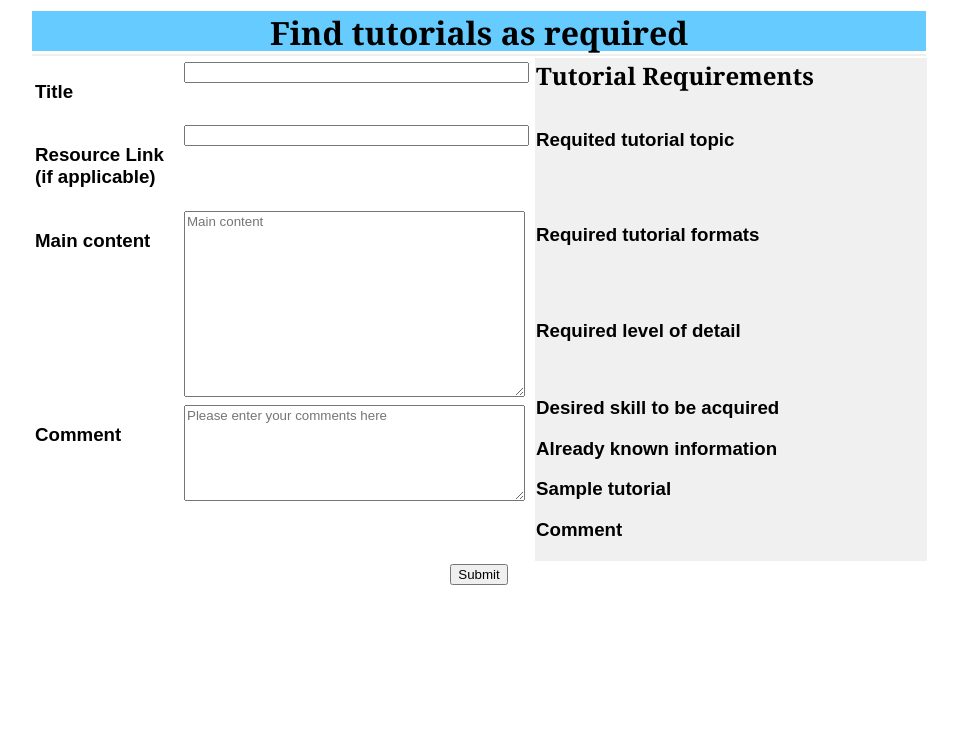
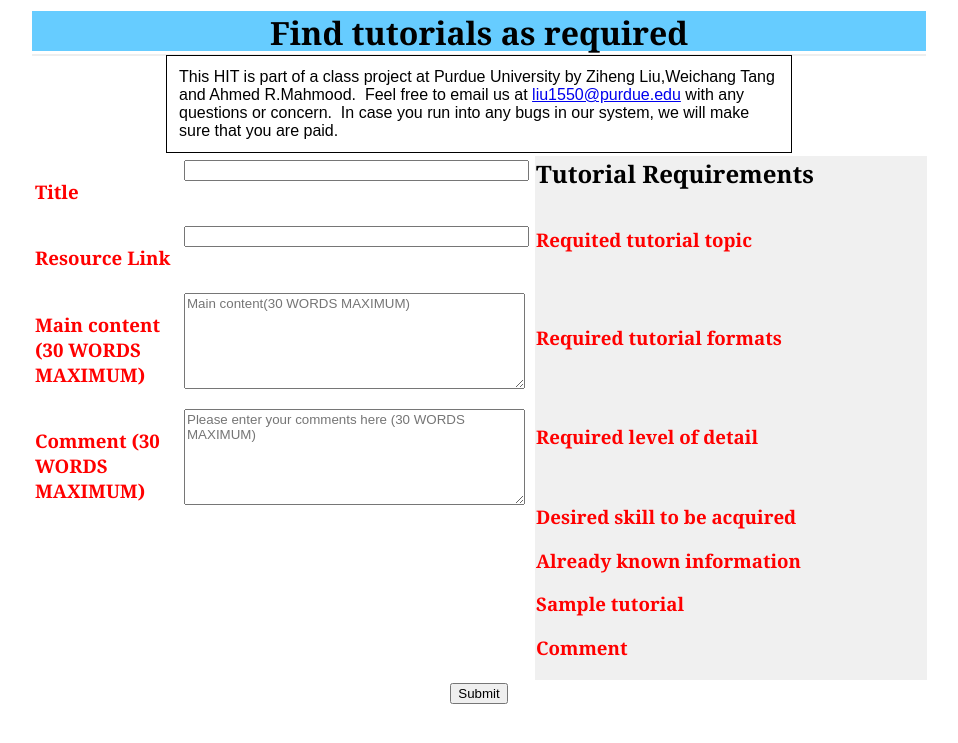
Before and after one commit to ahmedrefaatmahmood/crowdpoweredtutorialfinder, a Flask app: template templates/tutorialcollection.html in a window 1280 px wide. Shown: the top 743 px of the page, without its empty margins (161-1119 px from the left). Run offline with Flask 2, Linux system fonts and the light colour scheme; the template is opened without the code that fills it, so the values that code supplies are empty; some libraries are stand-ins or nearby versions.

Commit message:
fix several bugs

```diff
--- a/crowdlib_settings.py
+++ b/crowdlib_settings.py
@@ -2,7 +2,7 @@
 from crowdlib import settings as cls
 import os
 #SERVICE TYPE
-cls.service_type = "sandbox"
+cls.service_type = "production"
 
 #AWS ACCOUNT INFO
 cls.aws_account_id = ""
@@ -15,7 +15,7 @@ cls.db_dir = os.path.abspath(os.path.expanduser("~/.crowdlib_data/"))
 cls.default_autopay_delay          = 60*60*48 #48 HOURS
 cls.default_reward                 = 0.02
 cls.default_lifetime               = 60*60*24*7 #ONE WEEK
-cls.default_max_assignments        =1
+cls.default_max_assignments        =5
 cls.default_time_limit             =60*30    #30 MINUTES
 cls.default_qualification_requirements = ()
 cls.default_requester_annotation   = ""
--- a/main.py
+++ b/main.py
@@ -25,7 +25,7 @@ URL_PERFIX='/%02d'%(PORT%100)
 
 # configuration
 DATABASE = 'sqlite_db'
-DEBUG = True
+DEBUG = False
 
 app = Flask(__name__)
 app.config.from_object(__name__)
@@ -96,7 +96,11 @@ def requester():
 	  request.form['comments'],crowdlib_settings.cls.default_max_assignments ,crowdlib_settings.cls.default_max_assignments ,crowdlib_settings.cls.default_max_assignments ,request.form['skillstolearn'])]
 	  db.executemany('insert into tasks values(?,?,?,?,?,?,?,?,?,?,?,?,?,?)',input)
 	  db.commit()
-	  hit_type = cl.create_hit_type(" Collect some tutorials?", "Collect some tutorials")
+	  hit_type = cl.create_hit_type(
+	      title = " Research project, Generous pay:Collect tutorials",
+          description = "Research Project, Collect testing tutorials",
+          reward = 1
+          )
 	  hit = hit_type.create_hit( url = "https://crowd.ecn.purdue.edu"+URL_PERFIX+"/collection/?taskId="+str(requester_count),  height = 800)
 	  return redirect("https://crowd.ecn.purdue.edu"+URL_PERFIX+"/task_result/?taskId="+str(requester_count))
 
@@ -177,9 +181,12 @@ def addTutorial():
 
 	global worker_count
 	index = int(taskId)-1
-	worker_count[index] = worker_count[index]+crowdlib_settings.cls.default_max_assignments
+   #worker_count[index] = worker_count[index]+crowdlib_settings.cls.default_max_assignments
 
-	hit_type = cl.create_hit_type("Comment vote on the following tutorial", "Comment on tutorials.")
+	hit_type = cl.create_hit_type(
+	     title = "Research Project Generous pay: Evaluate testing tutorials",
+		 description = "Comment on tutorials.",
+		 reward = 0.10)
 	hit = hit_type.create_hit( url = "https://crowd.ecn.purdue.edu"+URL_PERFIX+"/evaluating/?taskId="+str(taskId)+"&tutorialId="+str(tutorial_count), height = 800)
 
 	print "tutorial_count"+str(tutorial_count)
@@ -257,62 +264,67 @@ def viewtutorial():
 
 @app.route(URL_PERFIX+'/tutorialevaluating/',methods=['GET','POST'])
 def evaluatetutorial():
-	taskId = request.form.get('taskId')
-	tutorialId = request.form.get('tutorialId')
-	index = int(taskId)-1
+    taskId = request.form.get('taskId')
+    tutorialId = request.form.get('tutorialId')
+    index = int(taskId)-1
 
-	global worker_count
-	global voter_count
+    global worker_count
+    global voter_count
 
-	worker_count[index] = worker_count[index] -1
-	print 'worker_count'+str(worker_count)
+	#worker_count[index] = worker_count[index] -1
+    print 'worker_count'+str(worker_count)
 
-	db = get_db()
-	cur = db.execute('select * from tutorials where taskid=? and id= ? ',(taskId,tutorialId))
-	row = cur.fetchall()
-	yes_count = row[0][10]
-	no_count = row[0][11]
+    db = get_db()
+    cur = db.execute('select * from tutorials where taskid=? and id= ? ',(taskId,tutorialId))
+    row = cur.fetchall()
+    yes_count = row[0][10]
+    no_count = row[0][11]
 
-	print(request.form.get('turkSubmitTo'))
-	if request.form.get('vote')=='yes':
+    print(request.form.get('turkSubmitTo'))
+    if request.form.get('vote')=='yes':
 		yes_count=yes_count+1
 		print("yes_count"+str(yes_count))
 		db.execute('update tutorials set agree = ? where taskid= ? and id= ? ',(yes_count,taskId,tutorialId))
 		db.commit()
-	else:
+    else:
 		no_count=no_count+1
 		print("no_count"+str(no_count))
 		db.execute('update tutorials set disagree = ? where taskid= ? and id= ?',(no_count,taskId,tutorialId))
 		db.commit()
 
-	cur = db.execute('select sum(agree+disagree) from tutorials where taskid = ?',taskId)
-	row = cur.fetchall()
-	print ("total "+str(row[0][0]) +" votes")
-	if row[0][0]>=(crowdlib_settings.cls.default_max_assignments *crowdlib_settings.cls.default_max_assignments ):
-		print ("all tutorials has been verified on total "+str(row[0][0]) +" votes")
-		#	if row[10] < row[11]:
-		#		db.execute ('delete from tutorials where id = ?',Id)
-		#		db.commit()
-
+    cur = db.execute('select sum(agree+disagree) from tutorials where taskid = ?',taskId)
+    row = cur.fetchall()
+    print ("total "+str(row[0][0]) +" votes")
+    if row[0][0]>=(crowdlib_settings.cls.default_max_assignments *crowdlib_settings.cls.default_max_assignments ):
+        print ("all tutorials has been verified on total "+str(row[0][0]) +" votes")
         cur1 = db.execute('select * from tutorials where taskid = ?',taskId)
         for row1 in cur1.fetchall():
-            Id = str(row1[0])
+            print str(row1)
+            Id = row1[0]
+            print str(Id)
             if row1[10]<row1[11]:
-               db.execute ('delete from tutorials where id = ?',Id)
+               db.execute ('delete from tutorials where id = ? and taskid = ?',(Id,taskId))
                db.commit()
         cur2 = db.execute('select * from tutorials where taskid = ?',taskId)
         row2 = cur2.fetchall()
         if row2:
            voter_count[index] = voter_count[index]+crowdlib_settings.cls.default_max_assignments
-           hit_type = cl.create_hit_type("Vote on tutorials?", "Vote on tutorials")
+           hit_type = cl.create_hit_type(
+		         title ="Research Project Generous pay: Vote on testing tutorials?",
+				 description = "Vote on tutorials",
+				 reward = 0.10)
            hit = hit_type.create_hit( url = "https://crowd.ecn.purdue.edu"+URL_PERFIX+"/voting/?taskId="+str(taskId), height = 800)
            print "voter_count"+str(voter_count)
         else:
            print "Goes back to tutorial collection"
-           hit_type = cl.create_hit_type("Collect some tutorials?","Collect some tutorials")
+           hit_type = cl.create_hit_type(
+		           title = "Research Project Generous pay: Collect testing tutorials",
+				   description = "Collect testing tutorials",
+				   reward =1
+				   )
            hit = hit_type.create_hit( url = "https://crowd.ecn.purdue.edu"+URL_PERFIX+"/collection/?taskId="+str(taskId),height = 800)
 
-	return jsonify(result=1)
+    return jsonify(result=1)
 
 @app.route(URL_PERFIX+'/voting/',methods=['GET'])
 def review():
@@ -423,11 +435,11 @@ def task_result():
    print 'task_flag='+str(task_flag)
    if task_flag[int(taskId)-1]:
       db = get_db()
-      cur = db.execute('select * from votes where taskid = taskId')
+      cur = db.execute('select * from votes where taskid = ?',taskId)
       votes = [dict(field1=row[0],field2=row[1],field3=row[2],filed4=row[3],field5=row[4],field6=row[5],field7=row[6]) for row in cur.fetchall()]
       return render_template('task_result.html', votes=votes)
    else:
-      return app.make_response('result not availabel yet')
+      return app.make_response('result not available yet')
 
 if __name__== '__main__':
 	#init_db()
--- a/templates/Evaluatetutorials.html
+++ b/templates/Evaluatetutorials.html
@@ -23,6 +23,7 @@
 	div#requester {float:left;}
 	h1, h2          { font-family: 'Georgia', serif; margin: 0; }
 	h1              { border-bottom: 2px solid #eee; }
+	h3              { font-family: 'Georgia'; color: red;}
 	 * {
 		  font-family: sans-serif;
 		}
@@ -46,6 +47,10 @@
 	<tr>
 		<td  colspan="2"  width="100%">
 		<div id="Notice"><h1>You must accept this hit to be able to work on its elements</h1></div>
+		<div style = "width:600px;margin-left:auto;margin-right:auto;padding:12px;border:1px solid black"> This HIT is part of a
+		class project at Purdue Univesity by Ziheng Liu,Weichang Tang,Ahmed R.Mahmood.&nsp;Feel free to email us at
+		<a href="mailto:liu1550@purdue.edu">liu1550@purdue.edu</a> with any questions or concerns.&nbsp;In case you run into any bugs in
+		our system, we will make sure that you are paid.</div>
 		</td>
 	</tr>
 	<tr>
--- a/templates/task_result.html
+++ b/templates/task_result.html
@@ -11,9 +11,9 @@
 
    {% for entry in votes %}
   <tr>
-    <td> No.1 </td>
     <td>{{ entry.field2 }}</td>
-    <td> No.2 </td>
+  </tr>
+  <tr>
     <td>{{ entry.field3 }}</td>
   </tr>
 
--- a/templates/tutorialcollection.html
+++ b/templates/tutorialcollection.html
@@ -34,6 +34,7 @@ div#submit{text-align:center}
 div#requester {float:right;background:yellow;}
 h1, h2          { font-family: 'Georgia', serif; margin: 0; }
 h1              { border-bottom: 2px solid #eee; }
+h3              { font-family: 'Georgia'; color:red;}
  * {
       font-family: sans-serif;
     }
@@ -55,6 +56,10 @@ h1              { border-bottom: 2px solid #eee; }
 	</tr>
 	<tr>
 	<td  colspan="2" width="100%">
+	<div style = "width: 600px; margin-left:auto;margin-right:auto;padding:12px;border:1px solid black">
+	This HIT is part of a class project at Purdue University by Ziheng Liu,Weichang Tang and Ahmed R.Mahmood.&nbsp;
+	Feel free to email us at <a href="mailto:liu1550@purdue.edu">liu1550@purdue.edu</a> with any questions or concern.&nbsp;
+	In case you run into any bugs in our system, we will make sure that you are paid.</div>
 	<div id="Notice"><h1>You must accept this hit to be able to work on its elements</h1></div>
     </td>
 	</tr>
@@ -68,16 +73,16 @@ h1              { border-bottom: 2px solid #eee; }
             <td><input type="text" name="title" id="titileelementid" size="40" /></td>
             </tr>
             <tr>
-            <td><h3> Resource Link (if applicable)</h3> </td>
+            <td><h3> Resource Link </h3> </td>
             <td><input type="text" name="resourcelink" id="urlId" size="40"/></td>
             </tr>
             <tr>
-            <td><h3>Main content</h3></td>
-            <td><textarea rows="12" cols="40" name="content" placeholder="Main content" id="contentId"/></textarea></td>
+            <td><h3>Main content    (30 WORDS MAXIMUM)</h3></td>
+            <td><textarea rows="6" cols="40" name="content" placeholder="Main content(30 WORDS MAXIMUM)" id="contentId"/></textarea></td>
             </tr>
             <tr>
-            <td><h3>Comment</h3></td>
-            <td><textarea rows="6" cols="40" name="comment" placeholder="Please enter your comments here" id = "commentid"/></textarea></td>
+            <td><h3>Comment    (30 WORDS MAXIMUM)</h3></td>
+            <td><textarea rows="6" cols="40" name="comment" placeholder="Please enter your comments here (30 WORDS MAXIMUM)" id = "commentid"/></textarea></td>
             </tr>
         </table>
         </div>
```
Also changed, not shown: templates/Votetutorials.html (+8 -3 lines), 4 other files.
